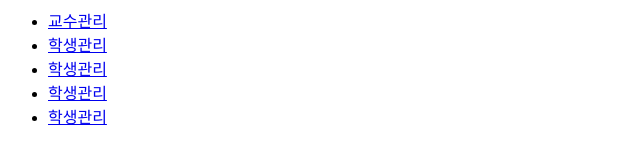
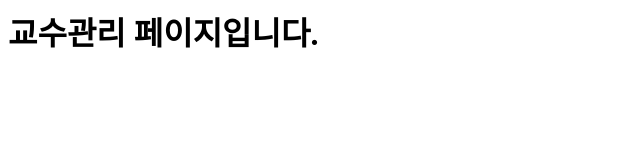
Before and after one commit to iwanna1207/haksa, a plain HTML site: page pro.html in a window 1280 px wide. Shown: the whole page, without its empty margins (0-640 px from the left). Drawn offline with Linux system fonts and the light colour scheme.

Commit message:
학사관리 ver02

```diff
--- a/pro.html
+++ b/pro.html
@@ -3,12 +3,6 @@
         <title>교수관리</title>
     </head>
     <body>
-        <ul>
-            <li><a href="pro.html">교수관리</a></li>
-            <li><a href="#">학생관리</a></li>
-            <li><a href="#">학생관리</a></li>
-            <li><a href="#">학생관리</a></li>
-            <li><a href="#">학생관리</a></li>
-        </ul>
+        <h1>교수관리 페이지입니다.</h1>
     </body>
 </html>
```
Also changed, not shown: index.html (+3 -4 lines), stu.html (added, +8 -0 lines).
